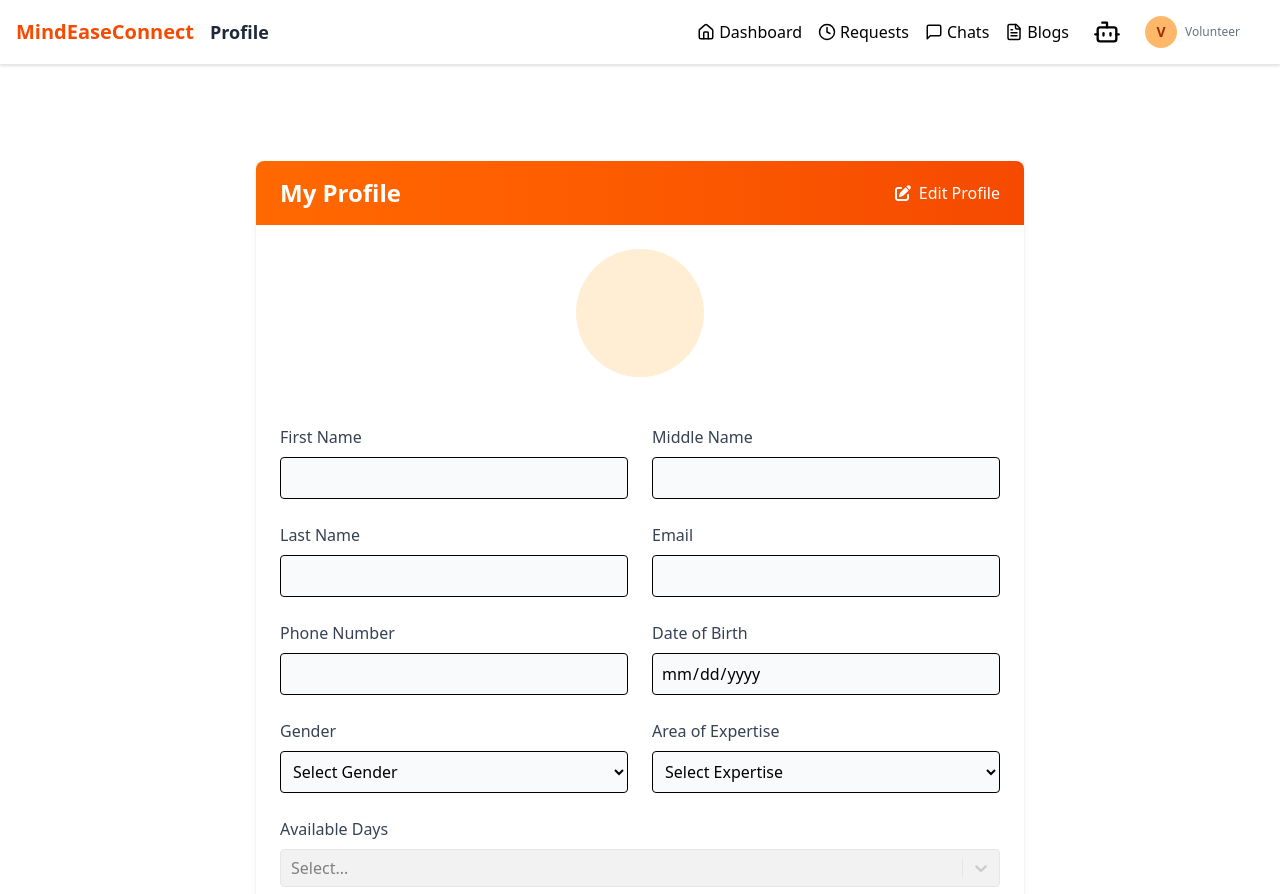
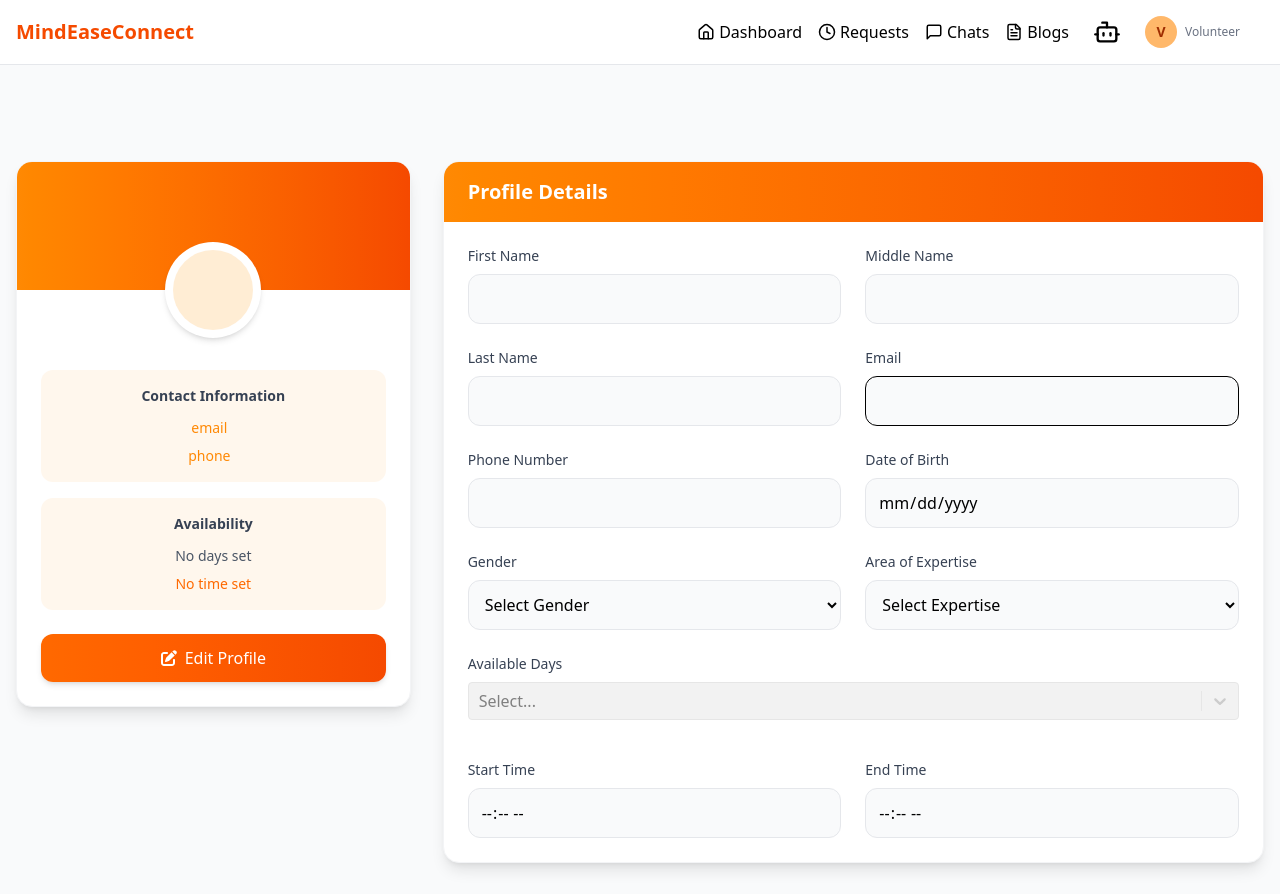
Before and after one commit to Liza985/MindEase, a React (Vite) app in the folder frontend/: page /volunteer/profile in a window 1280 px wide. Shown: the top 894 px of the page. Built offline with nearby package versions, Linux system fonts and the light colour scheme.

Commit message:
volunteer Profile

```diff
--- a/frontend/src/pages/volunteer/Profile.jsx
+++ b/frontend/src/pages/volunteer/Profile.jsx
@@ -1,12 +1,20 @@
 import { useState, useEffect } from "react";
 import { useDispatch, useSelector } from "react-redux";
 import { FontAwesomeIcon } from "@fortawesome/react-fontawesome";
-import { faEdit, faCheck, faTimes } from "@fortawesome/free-solid-svg-icons";
+import {
+	faEdit,
+	faCheck,
+	faTimes,
+	faStar,
+	faArrowRight,
+} from "@fortawesome/free-solid-svg-icons";
+import { faStar as regularStar } from "@fortawesome/free-regular-svg-icons";
 import { toast } from "react-toastify";
 import { updateVolunteerProfile } from "../../redux/Actions/volunteerAction";
 import toastOptions from "../../constants/toast";
 import Select from "react-select";
 import VolHeader from "../../components/VolHeader";
+import { Link } from "react-router-dom";
 
 const Profile = () => {
 	const dispatch = useDispatch();
@@ -113,58 +121,137 @@ const Profile = () => {
 		dispatch(updateVolunteerProfile(formData));
 	};
 
+	const renderStars = (rating) => {
+		return [...Array(5)].map((_, index) => (
+			<FontAwesomeIcon
+				key={index}
+				icon={index < rating ? faStar : regularStar}
+				className={index < rating ? "text-yellow-400" : "text-gray-300"}
+			/>
+		));
+	};
+
+	// Get latest 2 reviews
+	const latestReviews = volunteer?.ratings?.slice(0, 2) || [];
+
 	return (
 		<>
-			<VolHeader title="Profile" />
+			<VolHeader />
+			<div className="min-h-screen bg-gray-50">
 				<div className="container mx-auto px-4 py-8 pt-24">
-				<div className="max-w-3xl mx-auto bg-white rounded-lg shadow-md overflow-hidden">
-					{/* Profile Header */}
-					<div className="bg-gradient-to-r from-orange-500 to-orange-600 px-6 py-4">
-						<div className="flex items-center justify-between">
-							<h1 className="text-2xl font-bold text-white">My Profile</h1>
+					<div className="grid grid-cols-1 lg:grid-cols-3 gap-8 max-w-7xl mx-auto">
+						{/* Left Column - Profile Summary */}
+						<div className="lg:col-span-1">
+							<div className="bg-white rounded-2xl shadow-lg overflow-hidden border border-gray-100">
+								<div className="relative">
+									<div className="h-32 bg-gradient-to-r from-orange-400 to-orange-600"></div>
+									<div className="absolute -bottom-12 inset-x-0 flex justify-center">
+										<div className="w-24 h-24 rounded-full bg-white p-2 shadow-md">
+											<div className="w-full h-full rounded-full bg-orange-100 flex items-center justify-center text-3xl font-bold text-orange-500">
+												{formData.firstName.charAt(0)}
+											</div>
+										</div>
+									</div>
+								</div>
+								<div className="p-6 pt-16 text-center">
+									<h2 className="text-2xl font-bold text-gray-800 mb-1">
+										{formData.firstName} {formData.lastName}
+									</h2>
+									<p className="text-orange-500 font-medium mb-4 capitalize">
+										{formData.expertiseArea.replace("-", " ")}
+									</p>
+									<div className="space-y-4">
+										<div className="p-4 bg-orange-50 rounded-xl">
+											<h3 className="text-sm font-semibold text-gray-700 mb-3">
+												Contact Information
+											</h3>
+											<div className="space-y-2">
+												<p className="text-gray-600 text-sm flex items-center justify-center">
+													<span className="material-icons-outlined text-orange-400 mr-2">
+														email
+													</span>
+													{formData.email}
+												</p>
+												<p className="text-gray-600 text-sm flex items-center justify-center">
+													<span className="material-icons-outlined text-orange-400 mr-2">
+														phone
+													</span>
+													{formData.phoneNumber}
+												</p>
+											</div>
+										</div>
+										<div className="p-4 bg-orange-50 rounded-xl">
+											<h3 className="text-sm font-semibold text-gray-700 mb-3">
+												Availability
+											</h3>
+											<div className="space-y-2">
+												<div className="text-sm text-gray-600">
+													<p className="mb-2">
+														{formData.availability.daysAvailable.length > 0
+															? formData.availability.daysAvailable
+																	.map(
+																		(day) =>
+																			day.charAt(0).toUpperCase() + day.slice(1)
+																	)
+																	.join(", ")
+															: "No days set"}
+													</p>
+													<p className="font-medium text-orange-500">
+														{formData.availability.timeSlots.start &&
+														formData.availability.timeSlots.end
+															? `${formData.availability.timeSlots.start} - ${formData.availability.timeSlots.end}`
+															: "No time set"}
+													</p>
+												</div>
+											</div>
+										</div>
+									</div>
 									<button
 										onClick={() => setIsEditing(!isEditing)}
-								className="text-white hover:text-orange-200"
+										className="mt-6 w-full bg-gradient-to-r from-orange-500 to-orange-600 text-white px-6 py-3 rounded-xl hover:from-orange-600 hover:to-orange-700 transition-all duration-300 flex items-center justify-center shadow-md hover:shadow-lg"
 									>
 										<FontAwesomeIcon
 											icon={isEditing ? faTimes : faEdit}
 											className="mr-2"
 										/>
-								{isEditing ? "Cancel" : "Edit Profile"}
+										{isEditing ? "Cancel Editing" : "Edit Profile"}
 									</button>
-						</div>
-					</div>
-
-					{/* Profile Content */}
-					<div className="p-6">
-						<form onSubmit={handleSubmit}>
-							<div className="grid grid-cols-1 md:grid-cols-2 gap-6">
-								{/* Profile Picture */}
-								<div className="md:col-span-2 flex justify-center mb-6">
-									<div className="relative">
-										<div className="w-32 h-32 rounded-full bg-orange-100 flex items-center justify-center text-4xl font-bold text-orange-500">
-											{formData.firstName.charAt(0)}
 								</div>
 							</div>
 						</div>
 
-								{/* Basic Information */}
+						{/* Right Column */}
+						<div className="lg:col-span-2 space-y-8">
+							{/* Profile Form */}
+							<div className="bg-white rounded-2xl shadow-lg overflow-hidden border border-gray-100">
+								<div className="bg-gradient-to-r from-orange-400 to-orange-600 px-6 py-4">
+									<h2 className="text-xl font-bold text-white">
+										Profile Details
+									</h2>
+								</div>
+								<div className="p-6">
+									<form onSubmit={handleSubmit}>
+										<div className="grid grid-cols-1 md:grid-cols-2 gap-6">
+											{/* Form inputs with updated styling */}
 											<div className="form-group">
-									<label className="block text-gray-700 mb-2">First Name</label>
+												<label className="block text-gray-700 text-sm font-medium mb-2">
+													First Name
+												</label>
 												<input
 													type="text"
 													name="firstName"
 													value={formData.firstName}
 													onChange={handleChange}
 													disabled={!isEditing}
-										className={`w-full p-2 border rounded ${
-											isEditing ? "bg-white" : "bg-gray-50"
+													className={`w-full p-3 border rounded-xl transition-colors duration-200 ${
+														isEditing
+															? "bg-white border-orange-200 focus:border-orange-500 focus:ring-2 focus:ring-orange-200"
+															: "bg-gray-50 border-gray-200"
 													}`}
 												/>
 											</div>
-
 											<div className="form-group">
-									<label className="block text-gray-700 mb-2">
+												<label className="block text-gray-700 text-sm font-medium mb-2">
 													Middle Name
 												</label>
 												<input
@@ -173,39 +260,44 @@ const Profile = () => {
 													value={formData.middleName}
 													onChange={handleChange}
 													disabled={!isEditing}
-										className={`w-full p-2 border rounded ${
-											isEditing ? "bg-white" : "bg-gray-50"
+													className={`w-full p-3 border rounded-xl transition-colors duration-200 ${
+														isEditing
+															? "bg-white border-orange-200 focus:border-orange-500 focus:ring-2 focus:ring-orange-200"
+															: "bg-gray-50 border-gray-200"
 													}`}
 												/>
 											</div>
-
 											<div className="form-group">
-									<label className="block text-gray-700 mb-2">Last Name</label>
+												<label className="block text-gray-700 text-sm font-medium mb-2">
+													Last Name
+												</label>
 												<input
 													type="text"
 													name="lastName"
 													value={formData.lastName}
 													onChange={handleChange}
 													disabled={!isEditing}
-										className={`w-full p-2 border rounded ${
-											isEditing ? "bg-white" : "bg-gray-50"
+													className={`w-full p-3 border rounded-xl transition-colors duration-200 ${
+														isEditing
+															? "bg-white border-orange-200 focus:border-orange-500 focus:ring-2 focus:ring-orange-200"
+															: "bg-gray-50 border-gray-200"
 													}`}
 												/>
 											</div>
-
 											<div className="form-group">
-									<label className="block text-gray-700 mb-2">Email</label>
+												<label className="block text-gray-700 text-sm font-medium mb-2">
+													Email
+												</label>
 												<input
 													type="email"
 													name="email"
 													value={formData.email}
 													disabled
-										className="w-full p-2 border rounded bg-gray-50"
+													className="w-full p-3 border rounded-xl bg-gray-50"
 												/>
 											</div>
-
 											<div className="form-group">
-									<label className="block text-gray-700 mb-2">
+												<label className="block text-gray-700 text-sm font-medium mb-2">
 													Phone Number
 												</label>
 												<input
@@ -214,14 +306,15 @@ const Profile = () => {
 													value={formData.phoneNumber}
 													onChange={handleChange}
 													disabled={!isEditing}
-										className={`w-full p-2 border rounded ${
-											isEditing ? "bg-white" : "bg-gray-50"
+													className={`w-full p-3 border rounded-xl transition-colors duration-200 ${
+														isEditing
+															? "bg-white border-orange-200 focus:border-orange-500 focus:ring-2 focus:ring-orange-200"
+															: "bg-gray-50 border-gray-200"
 													}`}
 												/>
 											</div>
-
 											<div className="form-group">
-									<label className="block text-gray-700 mb-2">
+												<label className="block text-gray-700 text-sm font-medium mb-2">
 													Date of Birth
 												</label>
 												<input
@@ -230,21 +323,26 @@ const Profile = () => {
 													value={formData.dateOfBirth}
 													onChange={handleChange}
 													disabled={!isEditing}
-										className={`w-full p-2 border rounded ${
-											isEditing ? "bg-white" : "bg-gray-50"
+													className={`w-full p-3 border rounded-xl transition-colors duration-200 ${
+														isEditing
+															? "bg-white border-orange-200 focus:border-orange-500 focus:ring-2 focus:ring-orange-200"
+															: "bg-gray-50 border-gray-200"
 													}`}
 												/>
 											</div>
-
 											<div className="form-group">
-									<label className="block text-gray-700 mb-2">Gender</label>
+												<label className="block text-gray-700 text-sm font-medium mb-2">
+													Gender
+												</label>
 												<select
 													name="gender"
 													value={formData.gender}
 													onChange={handleChange}
 													disabled={!isEditing}
-										className={`w-full p-2 border rounded ${
-											isEditing ? "bg-white" : "bg-gray-50"
+													className={`w-full p-3 border rounded-xl transition-colors duration-200 ${
+														isEditing
+															? "bg-white border-orange-200 focus:border-orange-500 focus:ring-2 focus:ring-orange-200"
+															: "bg-gray-50 border-gray-200"
 													}`}
 												>
 													<option value="">Select Gender</option>
@@ -253,9 +351,8 @@ const Profile = () => {
 													<option value="other">Other</option>
 												</select>
 											</div>
-
 											<div className="form-group">
-									<label className="block text-gray-700 mb-2">
+												<label className="block text-gray-700 text-sm font-medium mb-2">
 													Area of Expertise
 												</label>
 												<select
@@ -263,8 +360,10 @@ const Profile = () => {
 													value={formData.expertiseArea}
 													onChange={handleChange}
 													disabled={!isEditing}
-										className={`w-full p-2 border rounded ${
-											isEditing ? "bg-white" : "bg-gray-50"
+													className={`w-full p-3 border rounded-xl transition-colors duration-200 ${
+														isEditing
+															? "bg-white border-orange-200 focus:border-orange-500 focus:ring-2 focus:ring-orange-200"
+															: "bg-gray-50 border-gray-200"
 													}`}
 												>
 													<option value="">Select Expertise</option>
@@ -272,7 +371,9 @@ const Profile = () => {
 													<option value="healthcare">Healthcare</option>
 													<option value="technology">Technology</option>
 													<option value="environment">Environment</option>
-										<option value="social-services">Social Services</option>
+													<option value="social-services">
+														Social Services
+													</option>
 													<option value="arts-culture">Arts & Culture</option>
 													<option value="sports-recreation">
 														Sports & Recreation
@@ -280,10 +381,8 @@ const Profile = () => {
 													<option value="other">Other</option>
 												</select>
 											</div>
-
-								{/* Availability Section */}
 											<div className="md:col-span-2">
-									<label className="block text-gray-700 mb-2">
+												<label className="block text-gray-700 text-sm font-medium mb-2">
 													Available Days
 												</label>
 												<Select
@@ -292,49 +391,56 @@ const Profile = () => {
 													name="daysAvailable"
 													options={dayOptions}
 													value={dayOptions.filter((day) =>
-											formData.availability.daysAvailable.includes(day.value)
+														formData.availability.daysAvailable.includes(
+															day.value
+														)
 													)}
 													onChange={handleDaysChange}
 													className="mb-4"
 												/>
 											</div>
-
 											<div className="form-group">
-									<label className="block text-gray-700 mb-2">Start Time</label>
+												<label className="block text-gray-700 text-sm font-medium mb-2">
+													Start Time
+												</label>
 												<input
 													type="time"
 													name="start"
 													value={formData.availability.timeSlots.start}
 													onChange={handleTimeChange}
 													disabled={!isEditing}
-										className={`w-full p-2 border rounded ${
-											isEditing ? "bg-white" : "bg-gray-50"
+													className={`w-full p-3 border rounded-xl transition-colors duration-200 ${
+														isEditing
+															? "bg-white border-orange-200 focus:border-orange-500 focus:ring-2 focus:ring-orange-200"
+															: "bg-gray-50 border-gray-200"
 													}`}
 												/>
 											</div>
-
 											<div className="form-group">
-									<label className="block text-gray-700 mb-2">End Time</label>
+												<label className="block text-gray-700 text-sm font-medium mb-2">
+													End Time
+												</label>
 												<input
 													type="time"
 													name="end"
 													value={formData.availability.timeSlots.end}
 													onChange={handleTimeChange}
 													disabled={!isEditing}
-										className={`w-full p-2 border rounded ${
-											isEditing ? "bg-white" : "bg-gray-50"
+													className={`w-full p-3 border rounded-xl transition-colors duration-200 ${
+														isEditing
+															? "bg-white border-orange-200 focus:border-orange-500 focus:ring-2 focus:ring-orange-200"
+															: "bg-gray-50 border-gray-200"
 													}`}
 												/>
 											</div>
 										</div>
 
-							{/* Submit Button */}
 										{isEditing && (
 											<div className="mt-6 flex justify-end">
 												<button
 													type="submit"
 													disabled={loading}
-										className="bg-orange-500 text-white px-6 py-2 rounded-lg hover:bg-orange-600 transition-colors flex items-center"
+													className="bg-gradient-to-r from-orange-500 to-orange-600 text-white px-8 py-3 rounded-xl hover:from-orange-600 hover:to-orange-700 transition-all duration-300 flex items-center shadow-md hover:shadow-lg"
 												>
 													<FontAwesomeIcon icon={faCheck} className="mr-2" />
 													{loading ? "Saving..." : "Save Changes"}
@@ -344,6 +450,82 @@ const Profile = () => {
 									</form>
 								</div>
 							</div>
+
+							{/* Reviews Section */}
+							<div className="bg-white rounded-2xl shadow-lg overflow-hidden border border-gray-100">
+								<div className="bg-gradient-to-r from-orange-400 to-orange-600 px-6 py-4">
+									<div className="flex items-center justify-between">
+										<h2 className="text-xl font-bold text-white">
+											Recent Reviews
+										</h2>
+										<Link
+											to="/volunteer/reviews"
+											className="text-white hover:text-orange-100 flex items-center transition-colors duration-200"
+										>
+											View All
+											<FontAwesomeIcon icon={faArrowRight} className="ml-2" />
+										</Link>
+									</div>
+								</div>
+
+								<div className="p-6">
+									{latestReviews.length > 0 ? (
+										<div className="space-y-6">
+											{latestReviews.map((review, index) => (
+												<div
+													key={index}
+													className="p-4 rounded-xl bg-orange-50 last:mb-0"
+												>
+													<div className="flex items-center mb-3">
+														<div className="w-12 h-12 bg-orange-100 rounded-full flex items-center justify-center text-orange-500 font-semibold text-lg shadow-sm">
+															{review.userId?.firstName?.[0] || "U"}
+														</div>
+														<div className="ml-4">
+															<h3 className="font-semibold text-gray-800">
+																{review.userId?.firstName}{" "}
+																{review.userId?.lastName}
+															</h3>
+															<div className="flex items-center">
+																<div className="flex mr-2">
+																	{renderStars(review.rating)}
+																</div>
+																<span className="text-sm text-gray-500">
+																	{new Date(
+																		review.createdAt
+																	).toLocaleDateString()}
+																</span>
+															</div>
+														</div>
+													</div>
+													<p className="text-gray-600 text-sm bg-white p-4 rounded-lg">
+														{review.feedback}
+													</p>
+												</div>
+											))}
+										</div>
+									) : (
+										<div className="text-center py-8 text-gray-500">
+											<div className="text-5xl mb-4">📝</div>
+											No reviews yet
+										</div>
+									)}
+
+									{volunteer?.ratings?.length > 2 && (
+										<div className="mt-6 text-center">
+											<Link
+												to="/volunteer/reviews"
+												className="inline-flex items-center text-orange-500 hover:text-orange-600 font-medium transition-colors duration-200"
+											>
+												See all {volunteer.ratings.length} reviews
+												<FontAwesomeIcon icon={faArrowRight} className="ml-2" />
+											</Link>
+										</div>
+									)}
+								</div>
+							</div>
+						</div>
+					</div>
+				</div>
 			</div>
 		</>
 	);
```
Lines whose indentation alone changed are shown as unchanged.
